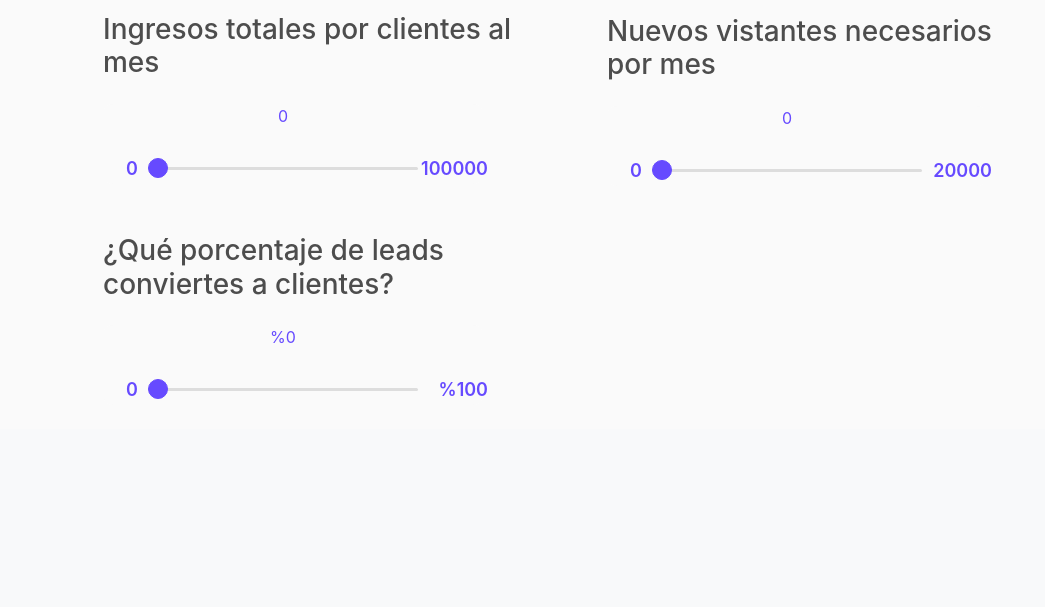
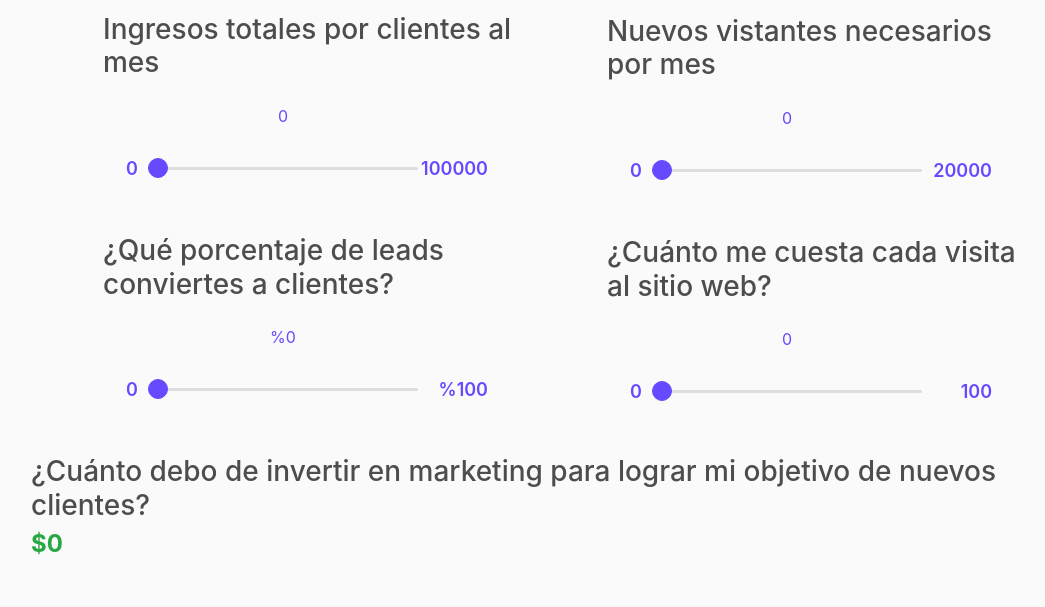
Before and after one commit to luisspe/calculadora-leads, a Django app: page / in a window 1280 px wide. Shown: the part 872-1479 px from the top of the page, without its empty margins (69-1114 px from the left). Before the commit the page ends 1271 px from the top, so only its background shows below. Run offline with Django 4.2, Linux system fonts and the light colour scheme; some libraries are stand-ins or nearby versions.

Commit message:
se agrego resultado de inversion para meta clientes

```diff
--- a/mysite/calculadoraLeads/templates/calculadoraLeads/calCantidad.html
+++ b/mysite/calculadoraLeads/templates/calculadoraLeads/calCantidad.html
@@ -155,8 +155,27 @@
                     </div>
                     <div class="field">
                         <div class="value left">0</div>
-                        <input id="slideVisitantesNecesarios" type="range" min="0" max="20000" value="0" steps="1" >
+                        <input id="slideVisitantesNecesarios" type="range" min="0" max="20000" value="0" steps="1">
                         <div class="value righ2">20000</div>
+                    </div>
+                </div>
+            </div>
+        </div>
+
+        <!-- COSTO DE VISITA AL SITIO WEB -->
+        <div class="row">
+            <div class="container d-flex flex-column izquierda" style="margin-top: 50px;">
+                <div class="pregunta d-flex">
+                    <h3>¿Cuánto me cuesta cada visita al sitio web?</h3>
+                </div>
+                <div class="range mt-3">
+                    <div class="slidervalue text-center">
+                        <span id="costoVisita" style="color: #664AFF;">0</span>
+                    </div>
+                    <div class="field">
+                        <div class="value left">0</div>
+                        <input id="slideCostoVisita" type="range" min="0" max="100" value="0" steps="1">
+                        <div class="value righ2">100</div>
                     </div>
                 </div>
             </div>
@@ -164,10 +183,39 @@
 
     </div>
 
+</div>
 
+<div class="container resultados mt-5 mb-5 ">
+    <div class="resultado">
+        <h3>¿Cuánto debo de invertir en marketing para lograr mi objetivo de nuevos clientes?</h3>
+        <h4 id="inversionM" class="text-success"><strong>$0</strong></h4>
+    </div>
 </div>
 
 <script>
+
+    /*slider clientes al mes*/
+
+    const slideValueCostoVisita = document.getElementById("costoVisita");
+    const inputSliderCostoVisita = document.getElementById("slideCostoVisita");
+    inputSliderCostoVisita.oninput = (() => {
+        let value = inputSliderCostoVisita.value;
+        slideValueCostoVisita.textContent = value;
+        slideValueCostoVisita.style.left = (value / 2) + "%";
+        slideValueCostoVisita.classList.add("show");
+
+        if (inputSliderVisitantesNecesarios.value > 0) {
+            calcularInversionMarketing();
+
+        };
+
+    });
+
+    inputSliderCostoVisita.onblur = (() => {
+        slideValueCostoVisita.classList.remove("show");
+    });
+
+
     /*slider clientes al mes*/
 
     const slideValue = document.getElementById("cantidadClientes");
@@ -179,7 +227,7 @@
         slideValue.classList.add("show");
         ingresoTotal();
 
-        if(slideValuePorcentaje.textContent != '%0'){
+        if (slideValuePorcentaje.textContent != '%0') {
             calcularLeads();
 
         };
@@ -244,6 +292,10 @@
         slideValuePorcentaje.classList.add("show");
 
         calcularLeads();
+        if (inputSliderLeadsNecesarios.value > 0 && inputSliderVisitas.value > 0) {
+            calcularVisitantes();
+
+        };
 
 
     });
@@ -326,12 +378,17 @@
     };
 
 
-    function calcularVisitantes(){
-        visitantesNecesarios = Math.round(Number((slideValueLeadsNecesarios.textContent) / Number(inputSliderVisitas.value))* 100)
+    function calcularVisitantes() {
+        visitantesNecesarios = Math.round(Number((slideValueLeadsNecesarios.textContent) / Number(inputSliderVisitas.value)) * 100)
         inputSliderVisitantesNecesarios.value = visitantesNecesarios
         slideValueVisitantesNecesarios.textContent = visitantesNecesarios.toString();
     };
+    const inversionMar = document.getElementById("inversionM");
+    function calcularInversionMarketing() {
+        inversion = inputSliderVisitantesNecesarios.value * inputSliderCostoVisita.value
+        inversionMar.textContent = inversion.toString();
 
+    };
 
 
 </script>
```
